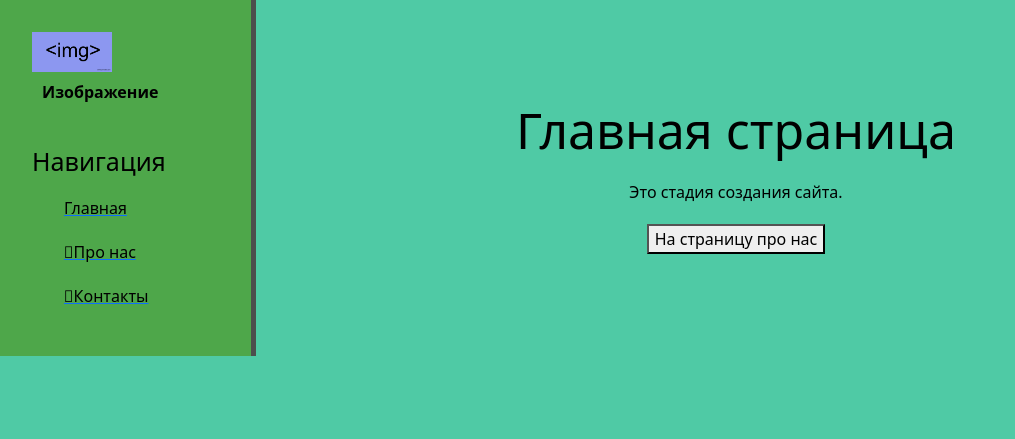
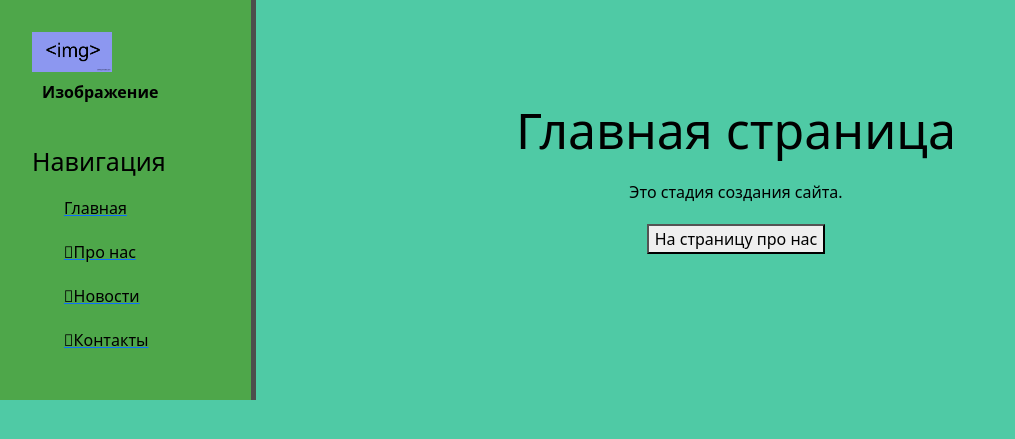
Before and after one commit to LeoNefesch/vsc_project, a Django app: page / in a window 1280 px wide. Shown: the top 439 px of the page, without its empty margins (0-1015 px from the left). Run offline with Django 4.2, Linux system fonts and the light colour scheme; some libraries are stand-ins or nearby versions.

Commit message:
add link with news

```diff
--- a/main/templates/main/layout.html
+++ b/main/templates/main/layout.html
@@ -19,6 +19,7 @@
         <ul>
             <a href="{% url 'home' %}"><li><i class="fa-solid fa-house"></i>Главная</li></a>
             <a href="{% url 'about' %}"><li><i class="fa-solid fa-address-card"></i>Про нас</li></a>
+            <a href="{% url 'news_home' %}"><li><i class="fa-solid fa-address-book"></i>Новости</li></a>
             <a href=""><li><i class="fa-solid fa-address-book"></i>Контакты</li></a>
         </ul>
     </aside>
```
